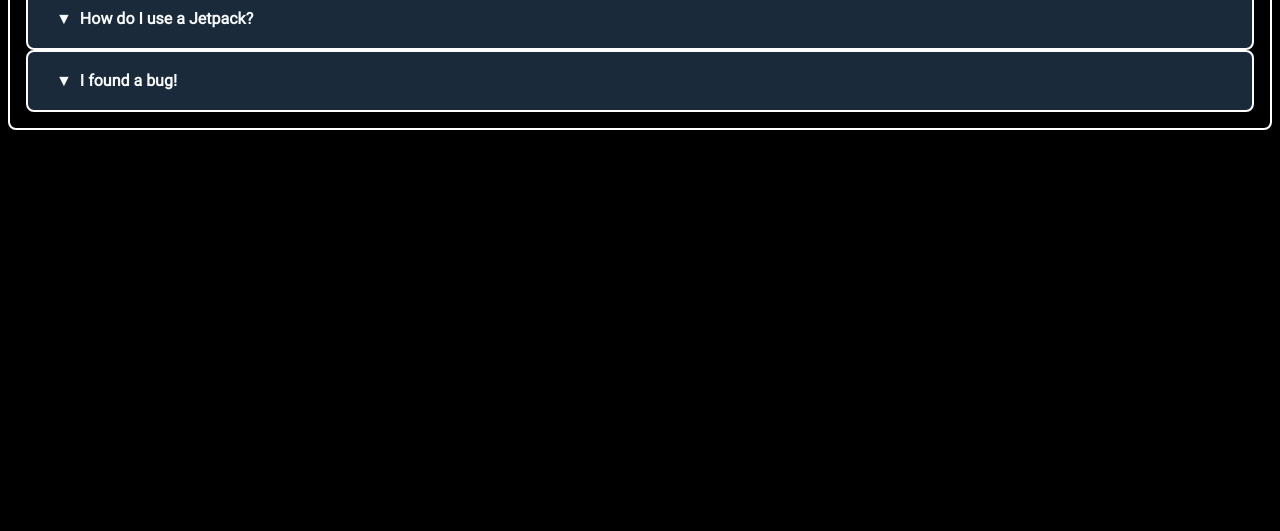
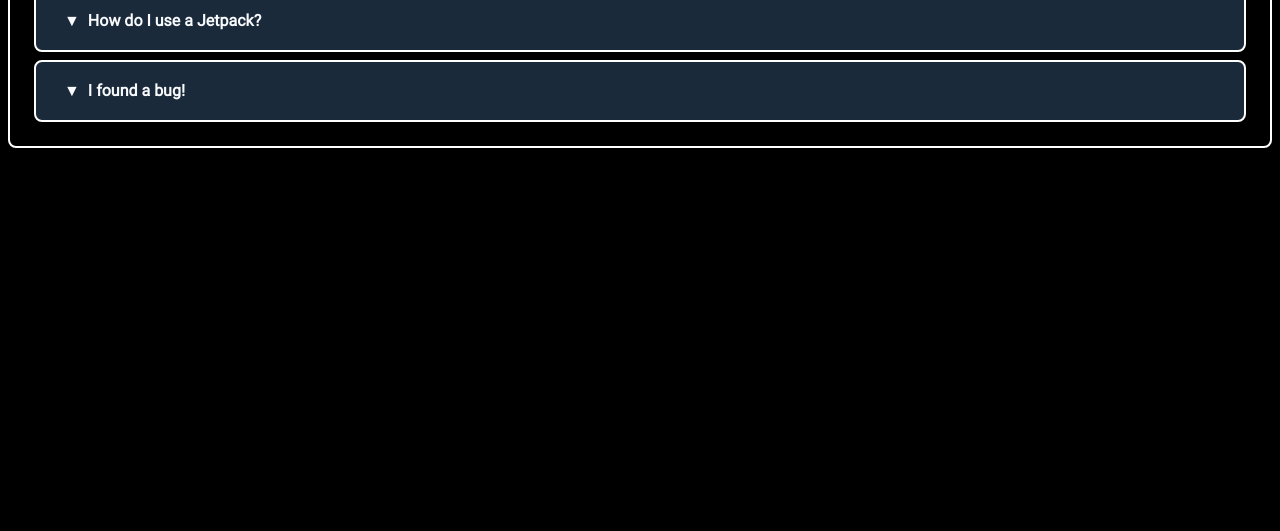
Before and after one commit to KjAnimates/Spleef-Website, a plain HTML site: page index.html in a window 1280 px wide. Shown: the part 269-800 px from the top of the page. Drawn offline with Linux system fonts and the light colour scheme.

Commit message:
add margin-1 class

```diff
--- a/css/styles.css
+++ b/css/styles.css
@@ -31,6 +31,7 @@ html, body {
     margin: 0.5em;
     font-size: 1.25em;
 }
+.margin-1 { margin: .5em }
 
 .glow-white {
     text-shadow: 0px 0px 5px #f8fafc;
--- a/index.html
+++ b/index.html
@@ -32,7 +32,7 @@
     <div class="section no-bg">
         <div class="header mid">FAQ</div>
 
-        <div class="dropdown" tabindex="0">
+        <div class="dropdown margin-1" tabindex="0">
             <div class="header">How do I use a Jetpack?</div>
             <div class="content">
                 Hold <kbd>Left Mouse</kbd> button. If you're on mobile, the jetpack won't work!
@@ -40,7 +40,7 @@
 
         </div>
 
-        <div class="dropdown" tabindex="1">
+        <div class="dropdown margin-1" tabindex="1">
             <div class="header">I found a bug!</div>
             <div class="content">
                 If you have found a bug, please submit it in our Discord Server!
```
